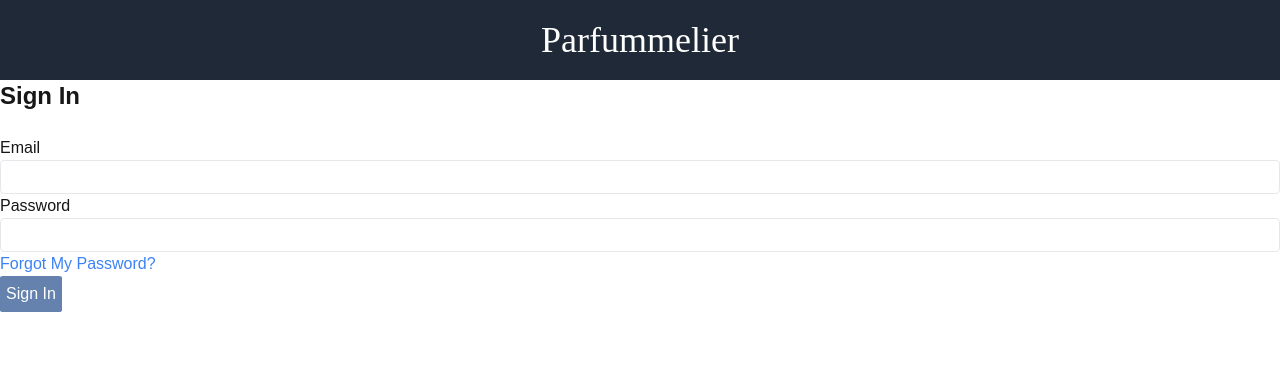
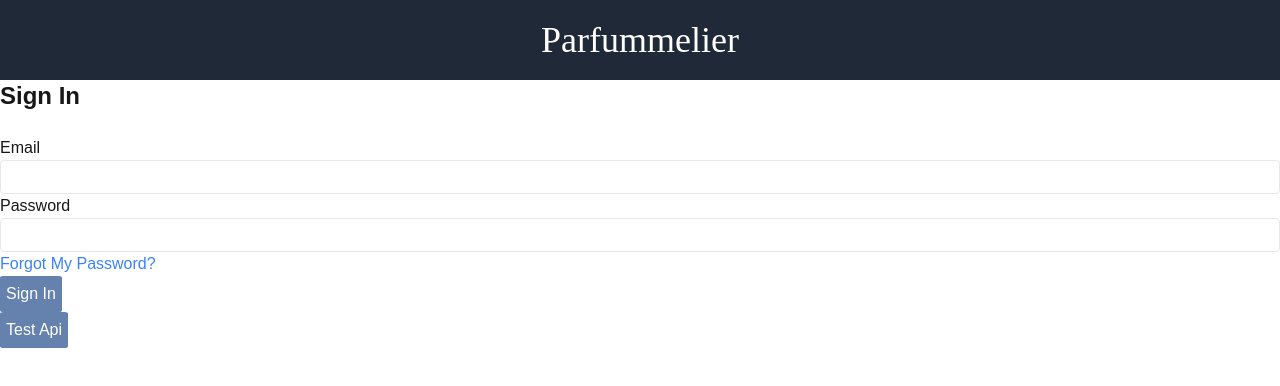
Before and after one commit to kylenguyen-cs30/Parfummelier, a Next.js app in the folder frontend/: page /signin in a window 1280 px wide. Shown: the top 386 px of the page. Built offline with nearby package versions, Linux system fonts and the light colour scheme.

Commit message:
add test api button for deployment

```diff
--- a/frontend/app/signin/page.tsx
+++ b/frontend/app/signin/page.tsx
@@ -5,10 +5,8 @@ import axios from "axios";
 import { useRouter } from "next/navigation";
 import Button from "../components/ui/button/page";
 import Header from "../components/ui/header/page";
-import { useAuth } from "../components/AuthContext";
 
 const SignIn = () => {
-  const { setAccessToken } = useAuth(); // AuthContext
   const [formData, setFormData] = useState({
     email: "",
     password: "",
@@ -61,6 +59,22 @@ const SignIn = () => {
     }
   };
 
+  const handleTestApi = async () => {
+    try {
+      // Make a GET request to your API
+      const response = await axios.get("http://localhost:5002/", {
+        headers: {
+          "Content-Type": "application/json",
+        },
+      });
+
+      // Log the response to the console (or handle it in any way)
+      console.log("API Response: ", response.data);
+    } catch (error: any) {
+      console.error("Error in Test API Request: ", error);
+    }
+  };
+
   return (
     <div className="container mx-auto">
       <Header />
@@ -102,6 +116,9 @@ const SignIn = () => {
 
         <Button type="submit">Sign In</Button>
       </form>
+      <Button type="button" onClick={handleTestApi}>
+        Test Api
+      </Button>
     </div>
   );
 };
```
